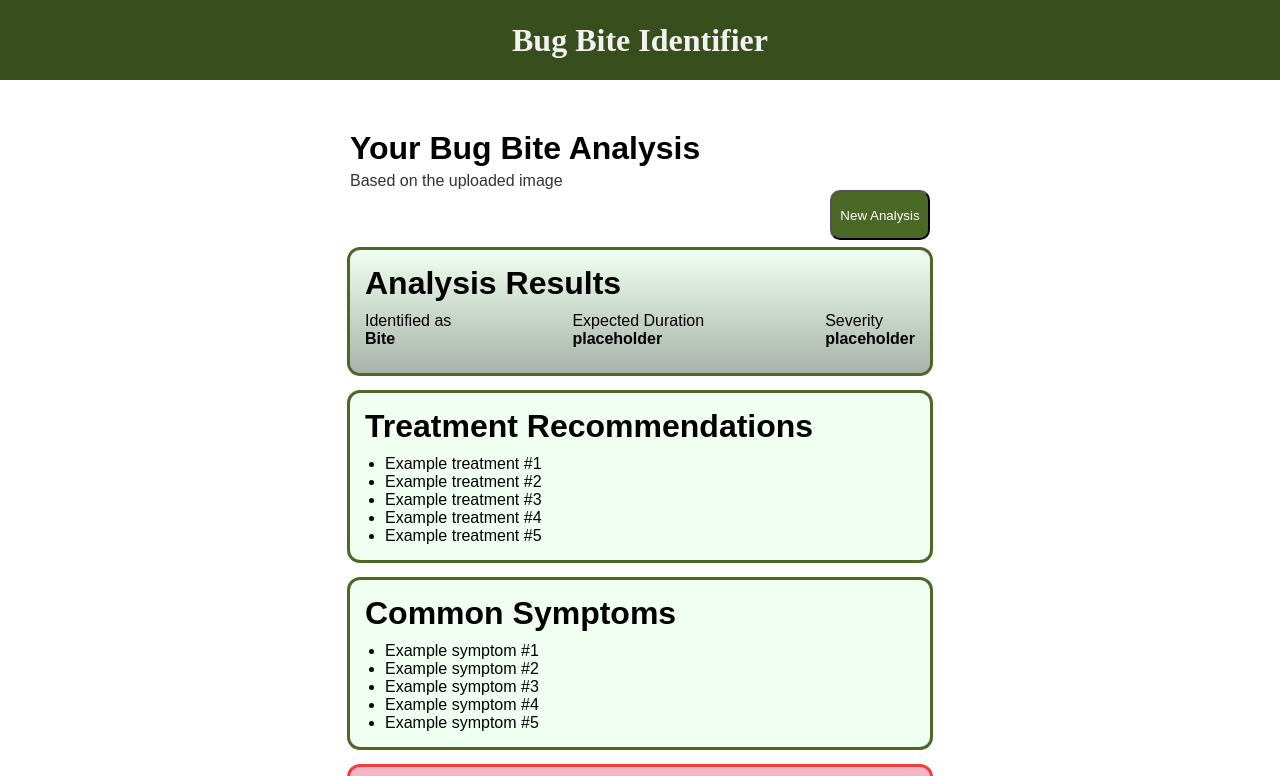
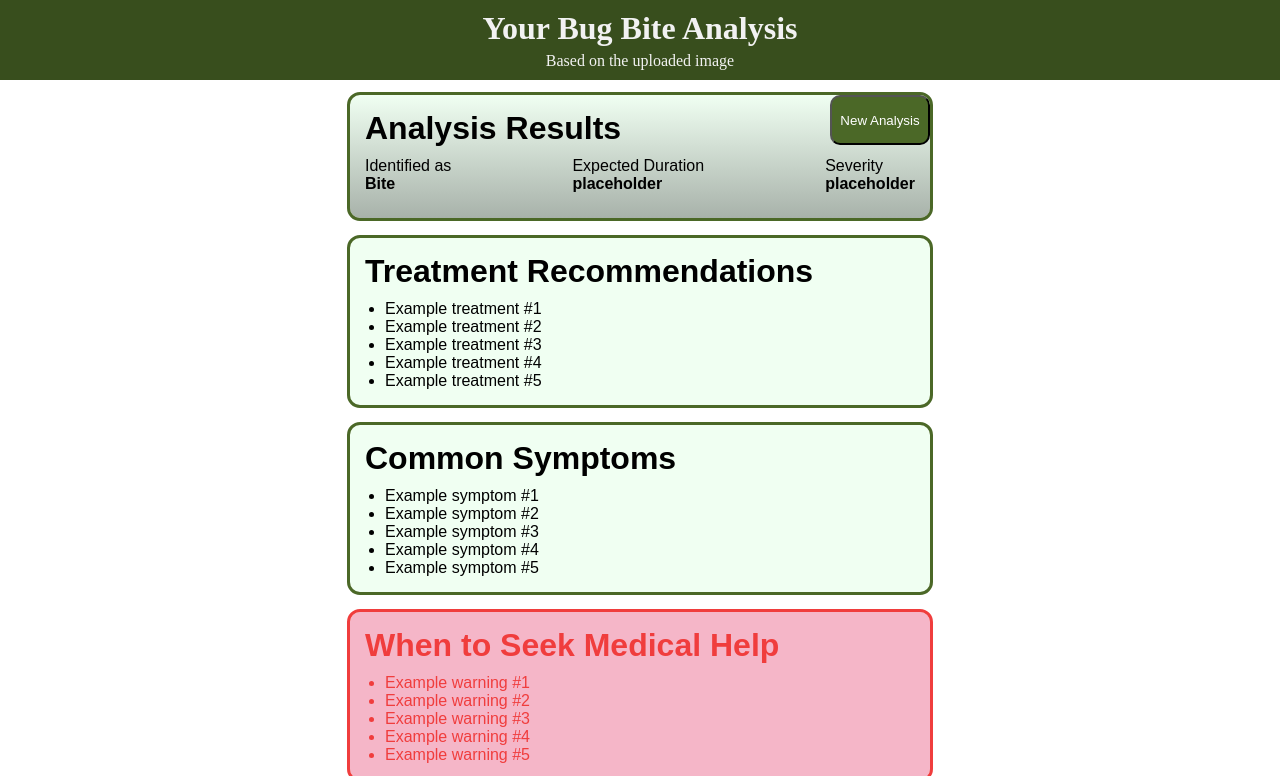
Before and after one commit to BugBiteIdentifier/Bug-Bite-Identifier, a Flask app: template templates/results.html in a window 1280 px wide. Shown: the top 776 px of the page. Run offline with Flask 3, Linux system fonts and the light colour scheme; the template is opened without the code that fills it, so the values that code supplies are empty.

Commit message:
adjusted css styling for no bite and to prevent scrolling

```diff
--- a/static/results.css
+++ b/static/results.css
@@ -19,22 +19,22 @@
 }
 
 .result-container{
-    margin-top: 50px;
-    margin-bottom: 50px;
+    margin-top: 15px;
     margin-left: 350px;
     margin-right: 350px;
     align-items: center;
     justify-content: center;
     font-family: sans-serif;
+    max-height: calc(100vh - 100px);
 }
 
 .result-subtitle{
     margin-top: 5px;
-    color: #323232;
+    color: #f2f2f2;
 }
 
 .analysis{
-    margin-top: 60px;
+    margin-top: 0px;
     padding: 15px;
     outline: 3px solid #4b6827;
     outline-offset: 0px;
@@ -98,7 +98,6 @@
 
 .medical-help {
     margin-top: 20px;
-    margin-bottom: 20px;
     padding: 15px;
     outline: 3px solid #f03d3d;
     outline-offset: 0px;
@@ -112,7 +111,3 @@
     margin-left: 0px;
     padding-left: 20px;
 }
-
-#bugInfo {
-
-}
--- a/templates/results.html
+++ b/templates/results.html
@@ -1,29 +1,30 @@
 <!DOCTYPE html>
 <html>
+
 <head>
     <title>Prediction Result</title>
     <link rel="stylesheet" href="{{ url_for('static', filename='results.css') }}">
 </head>
+
 <body>
     <div class="title-container">
-        <h1 class="title">Bug Bite Identifier</h1>
+        <h1 class="title">Your Bug Bite Analysis</h1>
+        <p class="result-subtitle">Based on the uploaded image</p>
     </div>
 
     <div class="result-container">
-        <h1>Your Bug Bite Analysis</h1>
-        <p class="result-subtitle">Based on the uploaded image</p>
         <a href="{{ url_for('home') }}"><button class="submit-button">New Analysis</button></a>
 
         <div class="analysis">
             <h1>Analysis Results</h1>
             <div class="analysis-items">
                 <p class="prediction-text">Identified as <br> <strong>{{ label }} Bite</strong></p>
-                <p class="duration-text">Expected Duration<br><strong>placeholder</strong></p>
-                <p class="severity-text">Severity<br><strong>placeholder</strong></p>
+                <p class="duration-text" id="dtext">Expected Duration<br><strong>placeholder</strong></p>
+                <p class="severity-text" id="stext">Severity<br><strong>placeholder</strong></p>
             </div>
 
         </div>
-
+        <div id="isBite">
             <div class="treatment">
                 <h1>Treatment Recommendations</h1>
                 <ul class="treatmentlist">
@@ -54,20 +55,22 @@
                     <li id="help4">Example warning #4</li>
                     <li id="help5">Example warning #5</li>
             </div>
+        </div>
+
+        <!--this line right here is testing that we can get the result and pass text from it correctly-->
+        <p id="bugInfo"></p>
 
         <!--CODE TO DETERMINE BUG INFO-->
-         <p id="bugInfo"></p>
-
         <script>
             let bugInfo = "";
 
-        // Use tojson so Flask adds proper quotes and escaping
+            //Use tojson so Flask adds proper quotes and escaping
             //this says it has an error but it appears to work still??
             const bugType = {{ label | tojson }};
 
-        switch (bugType)
-        {
+            switch (bugType) {
                 case "Ant":
+                    //setting bug info like this was just for my testing purposes, the text itself is now commented out under the switch
                     bugInfo = "DISPLAY ANT INFO HERE";
                     break;
 
@@ -93,16 +96,26 @@
 
                 case "No":
                     bugInfo = "DISPLAY NO BITE INFO HERE";
+                    //getting rid of treatments and other info since there is no bite
+                    document.getElementById("isBite").replaceChildren();
+                    //all other cases should use similar syntax as bellow to add their relevant data
+                    document.getElementById("dtext").textContent = "";
+                    document.getElementById("stext").textContent = "";
+                    //maybe display some sort of image here since page looks so empty now
+
                     break;
 
                 case "Mosquito":
                     bugInfo = "DISPLAY MOSQUITO INFO HERE";
                     break;
             }
+            //document.getElementById("bugInfo").textContent = bugInfo;
+        </script>
 
-        document.getElementById("bugInfo").textContent = bugInfo;
-    </script>
+        <!--This image is only displayed for No Bite, to fill the screen-->
+        <img src="name" alt="sillyBug" height="500" width="500">
 
     </div>
 </body>
+
 </html>
--- a/testResults.py
+++ b/testResults.py
@@ -1,5 +1,6 @@
 # This file is for testing different the results page with different bug type inputs quickly
 # Each time you want to change bug input you must refresh page, which will then send another prompt in the terminal
+# Case sensitive
 from flask import Flask, render_template
 import time
 
```
Lines whose indentation alone changed are shown as unchanged.
